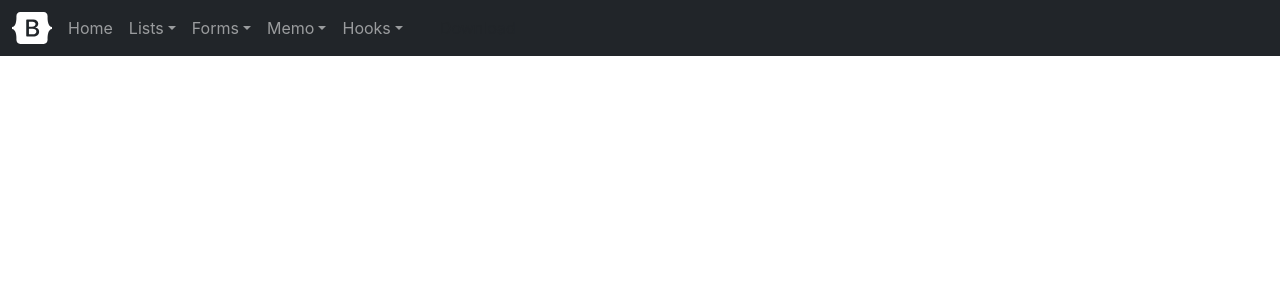
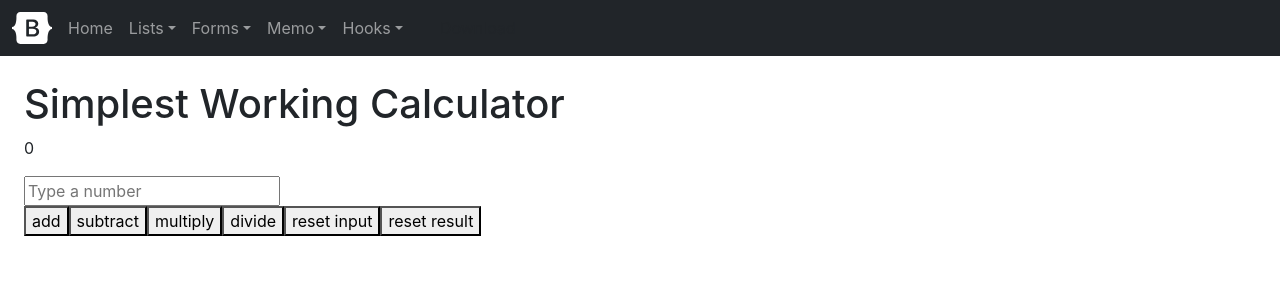
Before and after one commit to Aemal-shirzai/react_advance, a React (Create React App) app: page /use_reducer in a window 1280 px wide. Shown: the top 300 px of the page. Built offline with nearby package versions, Linux system fonts and the light colour scheme.

Commit message:
[IMP] Add useReducer hook example.

```diff
--- a/src/App.js
+++ b/src/App.js
@@ -11,6 +11,7 @@ import FormWithHook from './components/forms/FormWithHook';
 import UseMemoEx from './components/memos/UseMemoEx';
 import UseStateApp from './components/hooks/UsestateExample';
 import UseEffectApp from './components/hooks/UseEffectExample';
+import UseReducerExample from './components/hooks/UseReducerExample';
 
 function App() {
   return (
@@ -31,6 +32,7 @@ function App() {
           <Route path='/use_memo' element={<UseMemoEx />} />
           <Route path='/use_state' element={<UseStateApp />} />
           <Route path='/use_effect' element={<UseEffectApp />} />
+          <Route path='/use_reducer' element={<UseReducerExample />} />
         </Routes>
       </div>
 
--- a/src/components/NavBar.js
+++ b/src/components/NavBar.js
@@ -54,6 +54,7 @@ const NavBar = () => {
                         <ul className="dropdown-menu" aria-labelledby="navbarDropdownMenuLink">
                             <li><NavLink className="dropdown-item" to="/use_state">useState</NavLink></li>
                             <li><NavLink className="dropdown-item" to="/use_effect">useEffect</NavLink></li>
+                            <li><NavLink className="dropdown-item" to="/use_reducer">useReducer</NavLink></li>
                             {/* <li><NavLink className="dropdown-item" to="/forms/simple_file_upload">react.memo</NavLink></li> */}
                         </ul>
                     </li>
--- /dev/null
+++ b/src/components/hooks/UseReducerExample.js
@@ -0,0 +1,53 @@
+import {useReducer, useRef} from "react";
+
+
+const calculator = (state, action) => {
+  let inputValue = Number(action.inputRef.value)
+  switch (action.type) {
+    case "plus":
+      return state + inputValue
+    case 'minus':
+      return state - inputValue
+    case 'times':
+      return state * inputValue
+    case 'divide':
+      return inputValue > 0 ? state / inputValue : state
+    case 'resetInput':
+      action.inputRef.value = ''
+      return state
+    case 'resetResult':
+      return 0
+    default:
+      return state;
+  }
+};
+
+function UseReducerExample() {
+  const inputRef = useRef(null);
+  const [result, calculate] = useReducer(calculator, 0);
+
+  function setCalculation(e, calculationType) {
+    e.preventDefault();
+    calculate({type: calculationType, inputRef: inputRef.current});
+  }
+
+  return (
+    <div>
+      <div> <h1>Simplest Working Calculator</h1> </div>
+      <form>
+        <p> { result } </p>
+        <input pattern="[0-9]" ref={inputRef} type="number" placeholder="Type a number" />
+        <div>
+          <button onClick={(e) => setCalculation(e, 'plus')}>add</button>
+          <button onClick={(e) => setCalculation(e, 'minus')}>subtract</button>
+          <button onClick={(e) => setCalculation(e, 'times')}>multiply</button>
+          <button onClick={(e) => setCalculation(e, 'divide')}>divide</button>
+          <button onClick={(e) => setCalculation(e, 'resetInput')}>reset input</button>
+          <button onClick={(e) => setCalculation(e, 'resetResult')}>reset result</button>
+        </div>
+      </form>
+    </div>
+  );
+}
+
+export default UseReducerExample;
```
